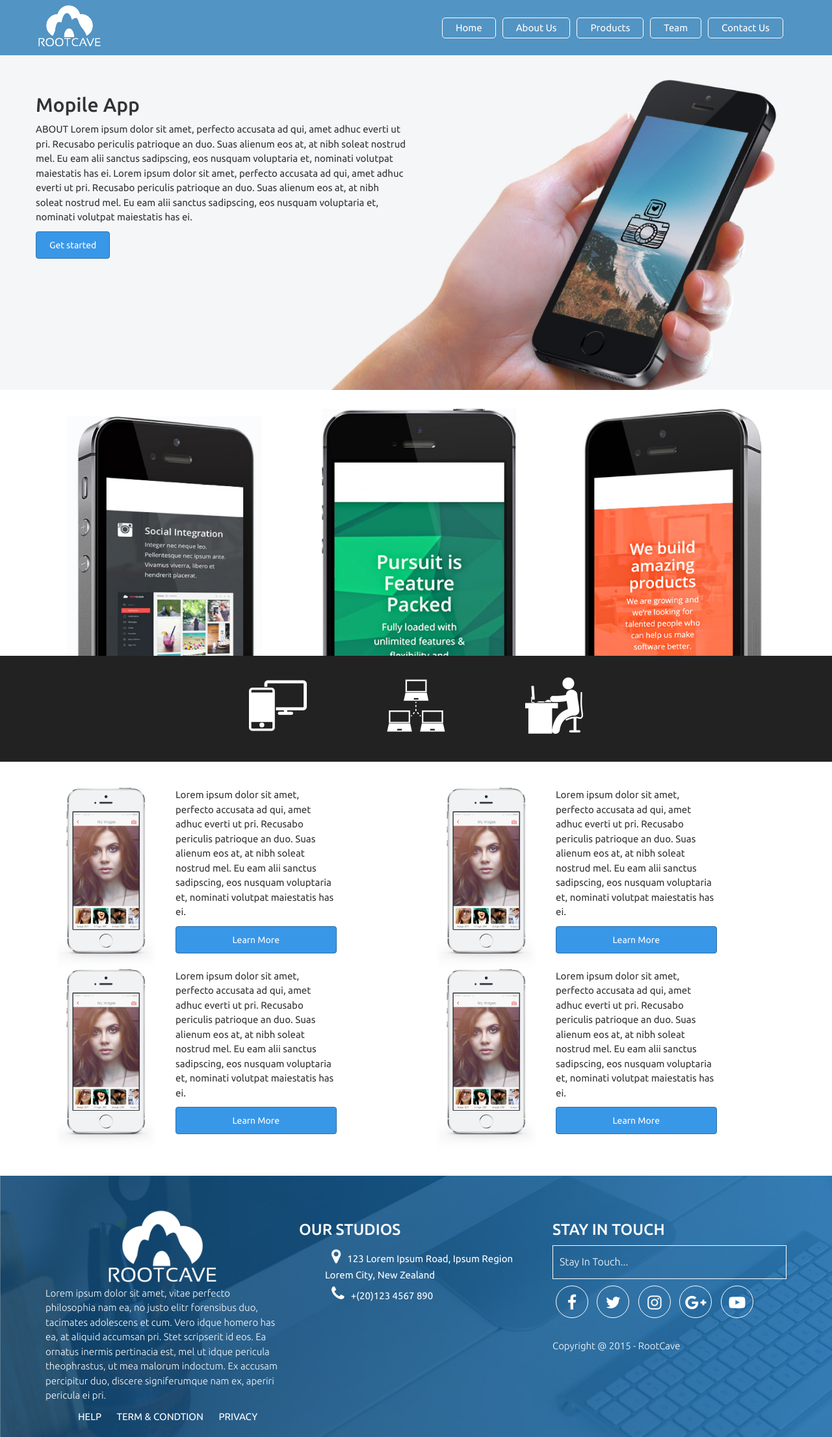
After one commit to rootcave/rootcave, a PHP site: page /mopile-app.html in a window 1280 px wide. The commit adds this page. Shown: the whole page at 65% size. Run offline with PHP 8.4, Linux system fonts and the light colour scheme; some libraries are stand-ins or nearby versions.

Commit message:
mop page

```diff
--- a/assets/css/style.css
+++ b/assets/css/style.css
@@ -25,6 +25,15 @@ ul {
 }
 
 /*-- header --*/
+
+#mopile.header {
+    height: 600px;
+    background: url('../images/Mob2.jpg');
+    background-size: cover;
+    background-position: bottom;
+    background-attachment: fixed;
+}
+
 #header.header {
     height: 600px;
     background: url('../images/request.jpg');
@@ -326,3 +335,16 @@ section.anytime img {
 .googleMap {
     height: 400px;
 }
+.icons-mop {
+    width: 100%;
+    text-align: center;
+    padding: 0
+}
+.icons-mop li {
+    display: inline-block;
+    margin: 0 60px auto
+}
+
+.app-mop .btn {
+    width: 100%
+}
--- a/assets/data.json
+++ b/assets/data.json
@@ -36,6 +36,28 @@
             "title":"Title Here postion",
             "description": "Lorem ipsum dolor sit amet, perfecto accusata ad qui, amet adhuc everti ut pri. Recusabo periculis patrioque an duo. Suas alienum eos at, at nibh soleat nostrud mel. Eu eam alii sanctus sadipscing, eos nusquam voluptaria et, nominati volutpat maiestatis has ei."
         }
+    ],
+
+    "mopileProduct": [
+        {
+            "mockup": "assets/images/thumb-slider-portrait-3-opt-501x900.png",
+            "description": "Lorem ipsum dolor sit amet, perfecto accusata ad qui, amet adhuc everti ut pri. Recusabo periculis patrioque an duo. Suas alienum eos at, at nibh soleat nostrud mel. Eu eam alii sanctus sadipscing, eos nusquam voluptaria et, nominati volutpat maiestatis has ei."
+        },
+
+        {
+            "mockup": "assets/images/thumb-slider-portrait-3-opt-501x900.png",
+            "description": "Lorem ipsum dolor sit amet, perfecto accusata ad qui, amet adhuc everti ut pri. Recusabo periculis patrioque an duo. Suas alienum eos at, at nibh soleat nostrud mel. Eu eam alii sanctus sadipscing, eos nusquam voluptaria et, nominati volutpat maiestatis has ei."
+        },
+
+        {
+            "mockup": "assets/images/thumb-slider-portrait-3-opt-501x900.png",
+            "description": "Lorem ipsum dolor sit amet, perfecto accusata ad qui, amet adhuc everti ut pri. Recusabo periculis patrioque an duo. Suas alienum eos at, at nibh soleat nostrud mel. Eu eam alii sanctus sadipscing, eos nusquam voluptaria et, nominati volutpat maiestatis has ei."
+        },
+
+        {
+            "mockup": "assets/images/thumb-slider-portrait-3-opt-501x900.png",
+            "description": "Lorem ipsum dolor sit amet, perfecto accusata ad qui, amet adhuc everti ut pri. Recusabo periculis patrioque an duo. Suas alienum eos at, at nibh soleat nostrud mel. Eu eam alii sanctus sadipscing, eos nusquam voluptaria et, nominati volutpat maiestatis has ei."
+        }
     ]
 
 }
--- a/assets/js/template.js
+++ b/assets/js/template.js
@@ -38,6 +38,7 @@ angular.module("rootCave", [])
         promise.then(function (rcdata) {
             $scope.about = rcdata.data.about;
             $scope.products = rcdata.data.products;
+            $scope.mopileProduct = rcdata.data.mopileProduct;
             console.log($scope.about);
             console.log($scope.products);
         });
--- /dev/null
+++ b/mopile-app.html
@@ -0,0 +1,93 @@
+<!DOCTYPE html>
+<html lang="en" ng-app="rootCave">
+
+    <!-- head start -->
+    <rchead></rchead>
+    <!-- head End -->
+
+<!--    <rchead></rchead>-->
+<body data-ng-controller="aboutCtrl">
+
+    <!-- Header Start ---->
+    <header class="header" id="mopile">
+        <!-- navigation Start -->
+        <rcnav></rcnav>
+        <!-- navigation End -->
+        <div class="container padding">
+            <div class="row">
+                <div class="col-sm-6">
+                    <h2>Mopile App</h2>
+                    <p>
+                        ABOUT Lorem ipsum dolor sit amet, perfecto accusata ad qui, amet adhuc everti ut pri. Recusabo periculis patrioque an duo. Suas alienum eos at, at nibh soleat nostrud mel. Eu eam alii sanctus sadipscing, eos nusquam voluptaria et, nominati volutpat maiestatis has ei.
+                        Lorem ipsum dolor sit amet, perfecto accusata ad qui, amet adhuc everti ut pri. Recusabo periculis patrioque an duo. Suas alienum eos at, at nibh soleat nostrud mel. Eu eam alii sanctus sadipscing, eos nusquam voluptaria et, nominati volutpat maiestatis has ei.
+                    </p>
+                    <a href="#" class="btn btn-primary">Get started</a>
+                </div>
+            </div>
+        </div>
+    </header>
+    <!-- Header ---->
+
+    <section class="three-mob">
+        <div class="container">
+            <div class="row">
+                <img class="img-responsive" src="assets/images/Mob.jpg">
+            </div>
+        </div>
+    </section>
+
+    <section class="lob-icons white">
+        <div class="container">
+            <div class="row">
+                <ul class="icons-mop">
+                    <li><span class="flaticon-technology-2"></span></li>
+                    <li><span><span class="flaticon-material"></span></li>
+                    <li><span class="flaticon-technology"></span></li>
+                </ul>
+            </div>
+        </div>
+    </section>
+
+    <section class="mopile-appl padding">
+        <div class="container">
+            <div class="row">
+                <div class="col-sm-6" data-ng-repeat="items in mopileProduct">
+                    <div class="app-mop">
+                        <div class="col-xs-4">
+                            <img class="img-responsive" src="{{items.mockup}}">
+                        </div>
+                        <div class="col-xs-6">
+                            <p>
+                                {{items.description}}
+                            </p>
+                            <a href="#" class="btn btn-primary">Learn More</a>
+                        </div>
+                    </div>
+                </div>
+            </div>
+        </div>
+    </section>
+
+
+
+    <!-- footer start -->
+    <rcfooter></rcfooter>
+    <!-- footer End -->
+
+    <!-- JavaScript Files -->
+
+    <!-- jQuery (necessary for Bootstrap's JavaScript plugins) -->
+    <script src="assets/js/jquery-1.11.3.min.js"></script>
+    <!-- angular js -->
+    <script src="https://ajax.googleapis.com/ajax/libs/angularjs/1.5.0/angular.min.js"></script>
+    <!-- Include all compiled plugins (below), or include individual files as needed -->
+    <script src="assets/js/bootstrap.min.js"></script>
+    <!-- smoth scroll -->
+    <script src="assets/js/SmoothScroll.js"></script>
+    <!-- JavaScript Files -->
+    <script src="assets/js/script.js"></script>
+    <script src="assets/js/template.js"></script>
+
+
+</body>
+</html>
```
Also changed, not shown: assets/images/thumb-slider-portrait-3-opt-501x900.png (added), assets/images/thumb-slider-portrait-4-opt-501x900.png (added), assets/images/thumb-slider-portrait-5-opt-255x457.png (added).
